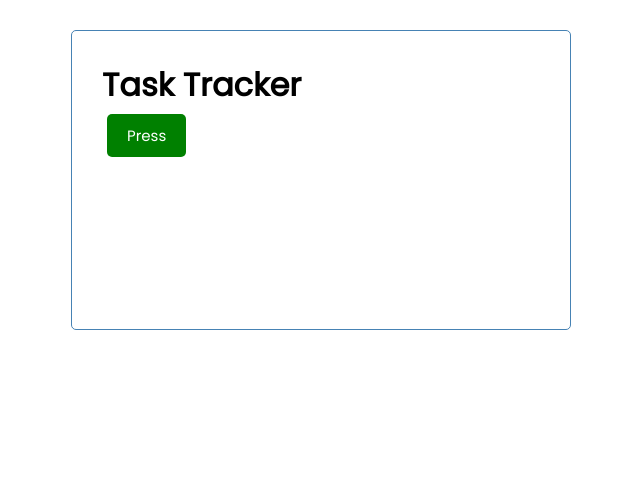
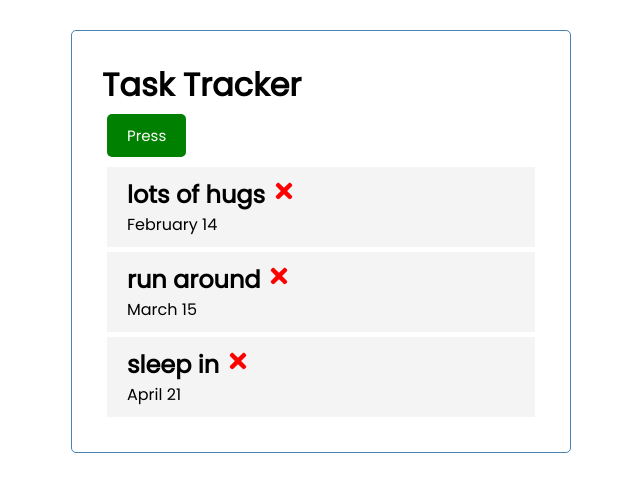
Before and after one commit to ColbyWTaylor/Task-Tracker-React-JS-Application, a React (Create React App) app in the folder task-tracker/: page / in a window 1280 px wide. Shown: the top 492 px of the page, without its empty margins (319-959 px from the left). Built offline with nearby package versions, Linux system fonts and the light colour scheme.

Commit message:
update tasks, move data to app level

```diff
--- a/task-tracker/package.json
+++ b/task-tracker/package.json
@@ -9,6 +9,7 @@
     "@testing-library/user-event": "^12.6.2",
     "react": "^17.0.1",
     "react-dom": "^17.0.1",
+    "react-icons": "^4.1.0",
     "react-scripts": "4.0.1",
     "web-vitals": "^0.2.4"
   },
--- a/task-tracker/src/App.js
+++ b/task-tracker/src/App.js
@@ -1,9 +1,22 @@
+import { useState } from "react";
 import Header from "./components/Header";
+import Tasks from "./components/Tasks";
 
 function App() {
+  const [tasks, setTasks] = useState([
+    { id: 1, text: "lots of hugs", day: "February 14", reminder: true },
+    { id: 2, text: "run around", day: "March 15", reminder: true },
+    { id: 3, text: "sleep in", day: "April 21", reminder: true },
+  ]);
+
+  const deleteTask = (id) => {
+    console.log("delete bruh");
+  };
+
   return (
     <div className="container">
       <Header />
+      <Tasks tasks={tasks} />
     </div>
   );
 }
--- /dev/null
+++ b/task-tracker/src/components/Task.js
@@ -0,0 +1,14 @@
+import { FaTimes } from "react-icons/fa";
+
+function Task({ task }) {
+  return (
+    <div className="task">
+      <h2>
+        {task.text} <FaTimes style={{ color: "red", cursor: "pointer" }} />
+      </h2>
+      <p>{task.day}</p>
+    </div>
+  );
+}
+
+export default Task;
--- a/task-tracker/src/components/Tasks.js
+++ b/task-tracker/src/components/Tasks.js
@@ -1,13 +1,11 @@
-const tasks = [
-    {id:1, text: 'lots of hugs', day: 'February 14', reminder: true},
-    {id:2, text: 'run around', day: 'March 15', reminder: true},
-    {id:3, text: 'sleep in', day: 'April 21', reminder: true}
-]
+import Task from "./Task";
 
-const Tasks = () => {
-    return (  );
-}
-
-
+const Tasks = ({ tasks }) => (
+  <>
+    {tasks.map((task) => (
+      <Task key={task.id} task={task} />
+    ))}
+  </>
+);
 
 export default Tasks;
```
Also changed, not shown: 2 other files (tests, documents, lock files or other folders).
